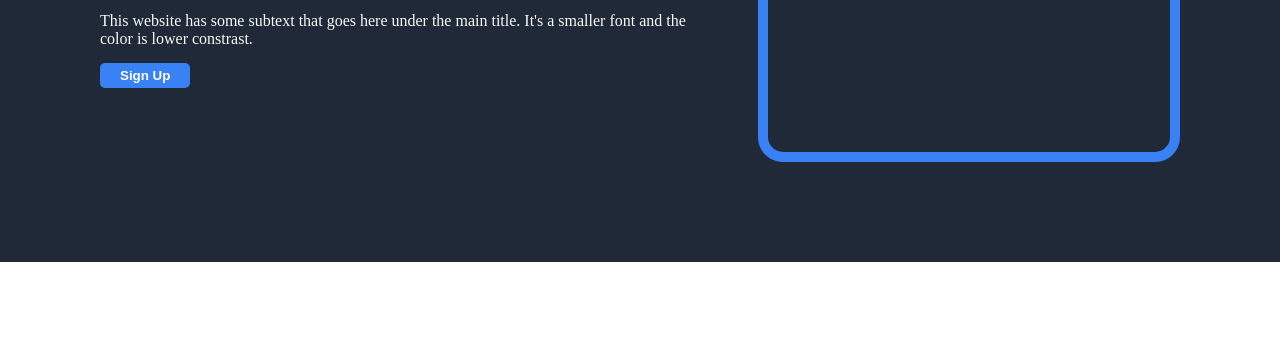
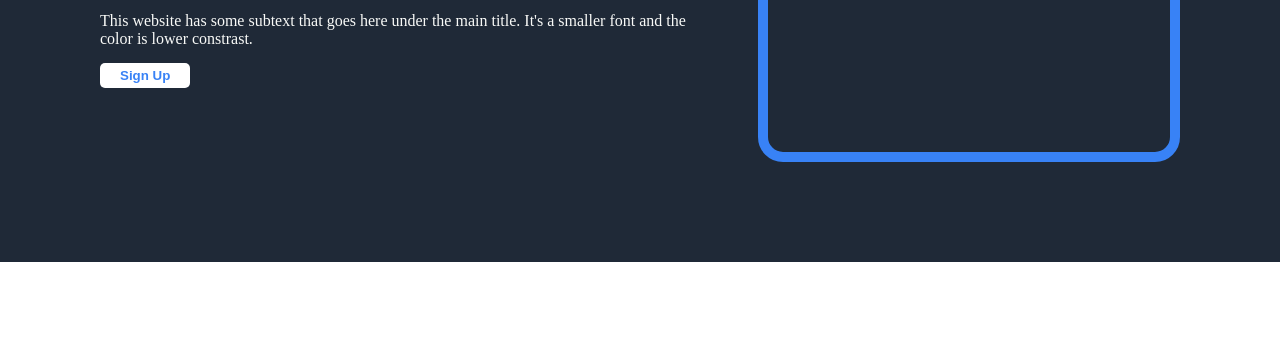
Before and after one commit to LGGC/Landing-Page, a plain HTML site: page index.html in a window 1280 px wide. In both pictures the pointer is over the button "Sign Up". Shown: the part 205-566 px from the top of the page. Drawn offline with Linux system fonts and the light colour scheme.

Commit message:
add new hover effect for signup button

```diff
--- a/styles.css
+++ b/styles.css
@@ -14,6 +14,12 @@ html {
     padding: 5px 20px;
     border: none;
     font-weight: bold;
+
+}
+
+.btn.signup:hover{
+    background-color: white;
+    color: #3882F6;
 }
 
 .nav {
```
